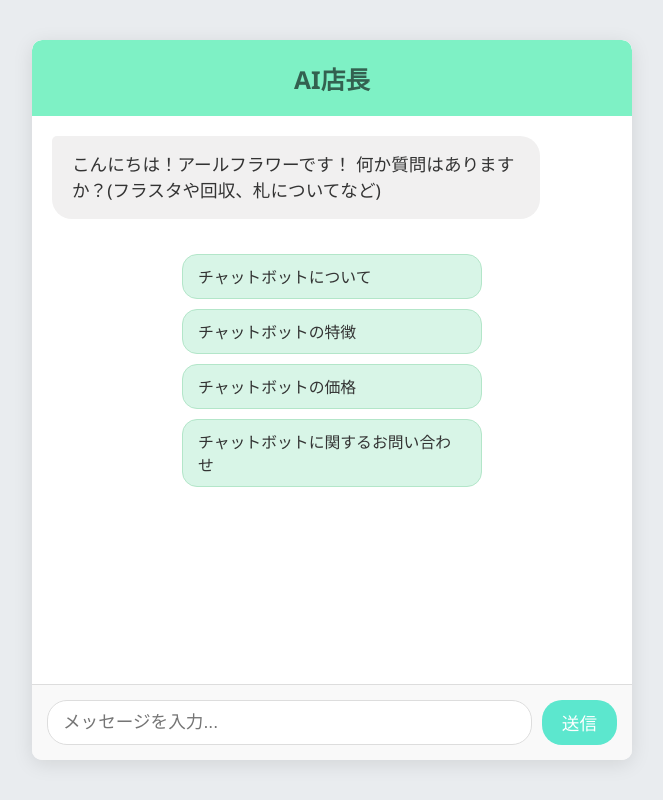
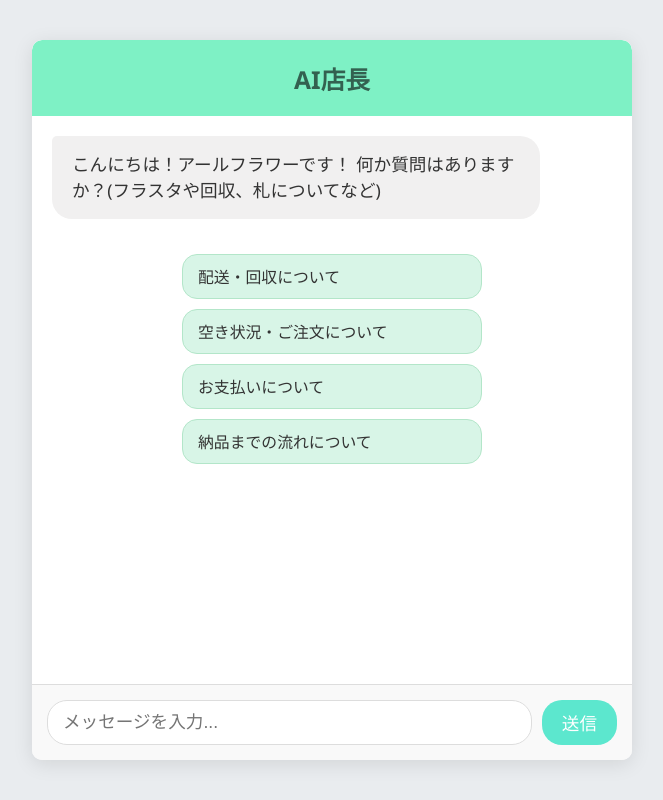
Before and after one commit to takumichatbot/rflower, a Flask app: page / in a window 1280 px wide. Shown: the whole page, without its empty margins (308-971 px from the left). Run offline with Flask 3, Linux system fonts and the light colour scheme; data that the repository does not hold is empty.

```diff
--- a/qa_data.py
+++ b/qa_data.py
@@ -64,5 +64,8 @@ QA_DATA = {
 - **銀行振込詳細:** 三井住友銀行 高島平支店 (266) 普通1986045、口座名義はアールフラワー サイトウリュウ です。
 - **PayPay支払い:** 支払いの際は必ずスクショを送ってください。
 - **お店の営業時間**WEB相談、ご注文は24時間承っております。
+- **注文フォーム:** https://rflower87.myfreshworks.com/crm/sales/web_forms/423854ae007acfc050e6d30a524bb0ff12c6420209310d547b578fd79e0a3c68/form.html
+- **空き状況について:** https://r-flower.tokyo/87/calendar-2
+- **ご相談はこちら:** https://rflower.channel.io/home
 """
 }
--- a/templates/index.html
+++ b/templates/index.html
@@ -12,10 +12,10 @@
         <div class="chatbot-messages" id="chatbot-messages">
             <div class="message bot-message">こんにちは！アールフラワーです！ 何か質問はありますか？(フラスタや回収、札についてなど) </div>
             <div class="example-questions-container">
-                <button class="example-btn">チャットボットについて</button>
-                <button class="example-btn">チャットボットの特徴</button>
-                <button class="example-btn">チャットボットの価格</button>
-                <button class="example-btn">チャットボットに関するお問い合わせ</button>
+                <button class="example-btn">配送・回収について</button>
+                <button class="example-btn">空き状況・ご注文について</button>
+                <button class="example-btn">お支払いについて</button>
+                <button class="example-btn">納品までの流れについて</button>
             </div>
         </div>
         <div class="chatbot-input">
```
